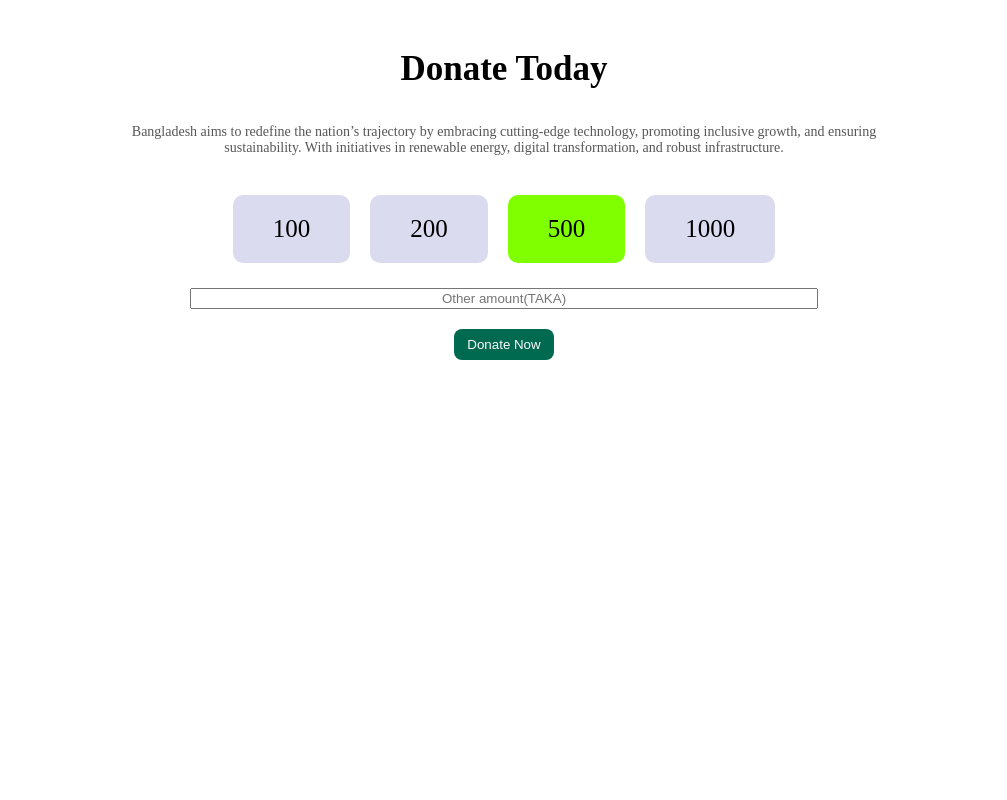
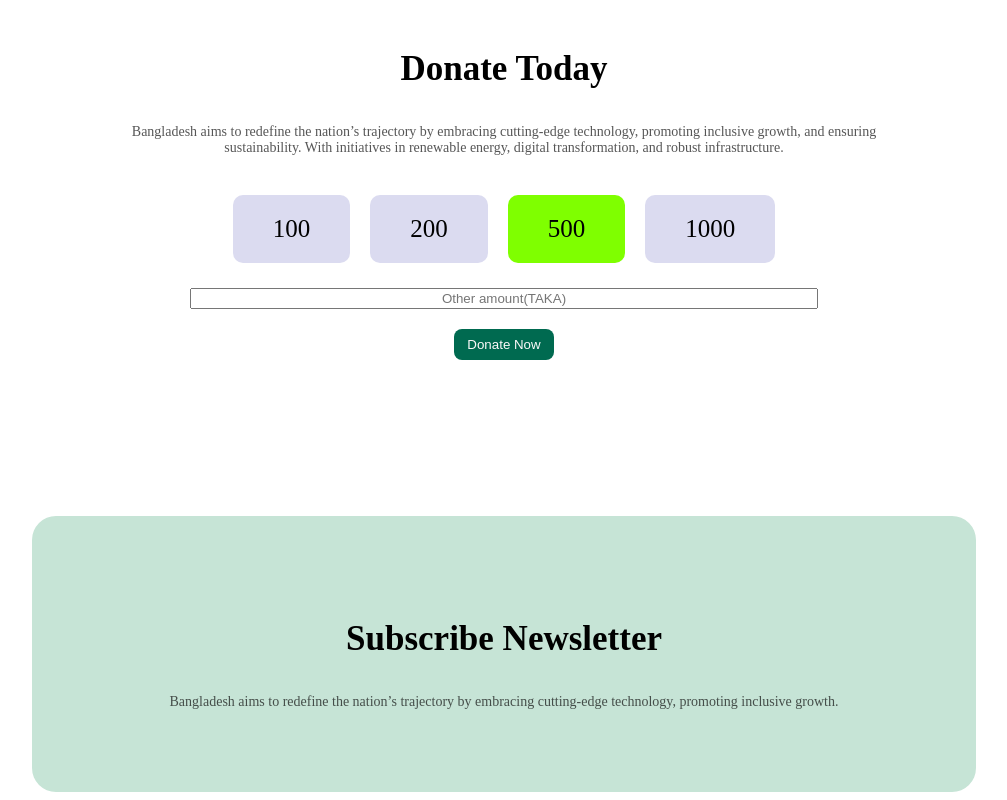
Before and after one commit to niraihan/assignment01, a plain HTML site: page index.html in a window 1280 px wide. Shown: the part 2710-3510 px from the top of the page, without its empty margins (136-1143 px from the left). Before the commit the page ends 3166 px from the top, so only its background shows below. Drawn offline with Linux system fonts and the light colour scheme.

Commit message:
my fourth commit

```diff
--- a/index.html
+++ b/index.html
@@ -108,6 +108,11 @@
                     </div>
 
         </section>
+        <section class="section-four">
+            <h3 class="sub donate">Subscribe Newsletter</h3>
+            <p class="sub-des donate-des">Bangladesh aims to redefine the nation’s trajectory by embracing cutting-edge technology, promoting inclusive growth.</p>
+
+        </section>
 
     </main>
 
--- a/style/style.css
+++ b/style/style.css
@@ -249,3 +249,10 @@ margin: 21px 0px;
     cursor: pointer;
     margin: 20px;
 }
+.section-four{
+    margin: 68px   160px   0px 160px;
+    border-radius: 21px;
+    padding: 68px 85px 68px 85px;
+    border-radius: 24px;
+    background: rgb(198, 228, 214);
+}
```
